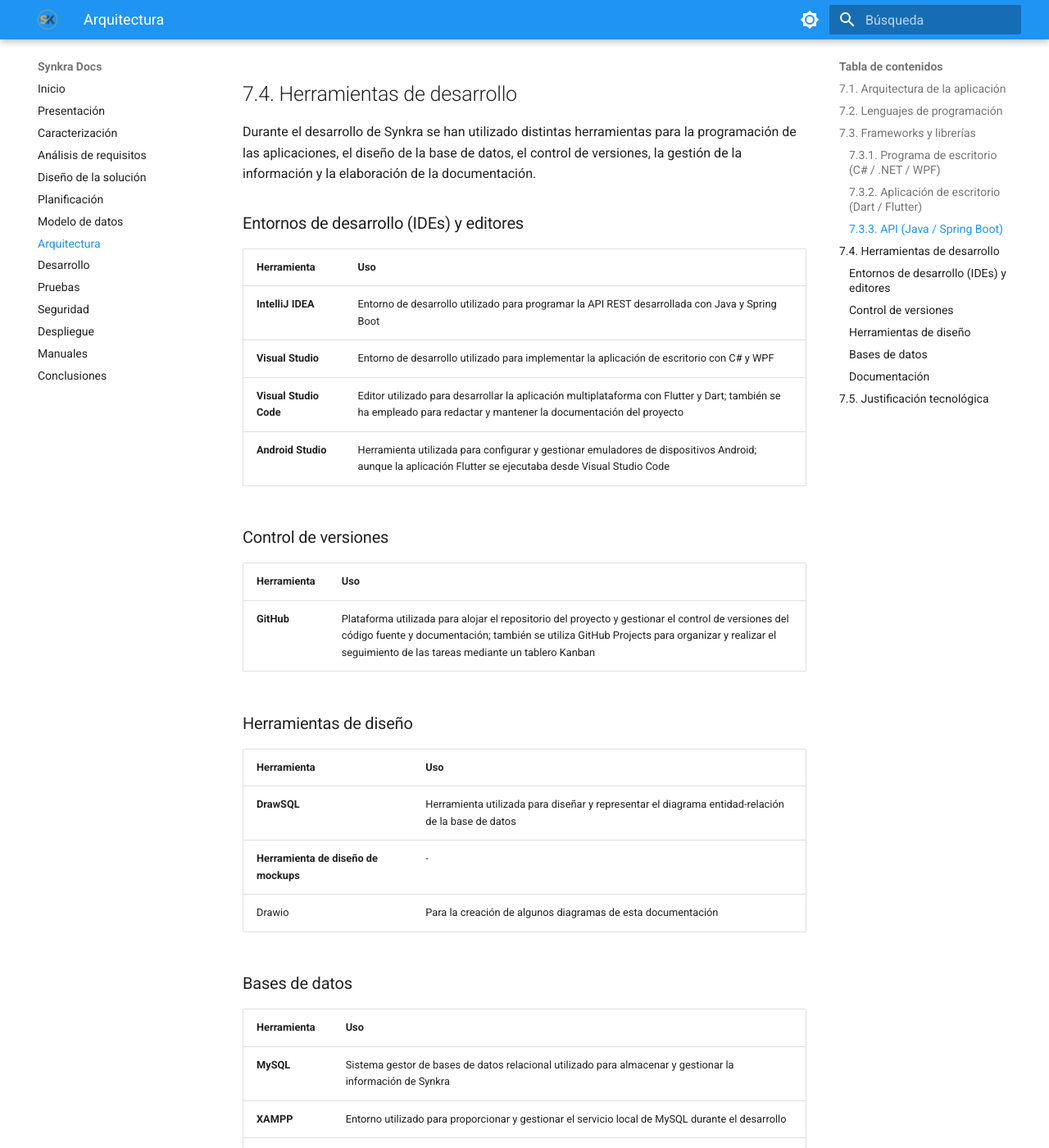
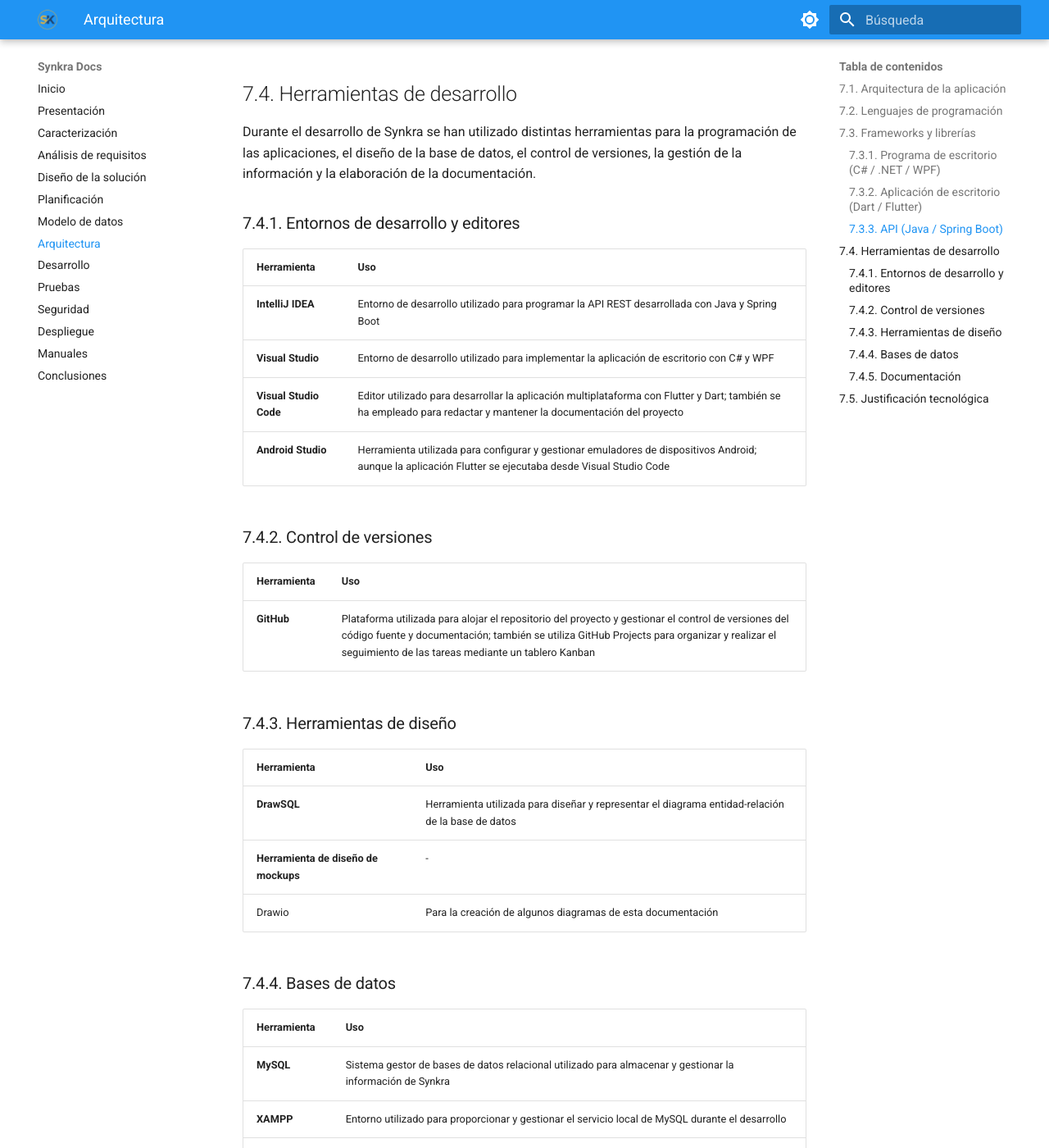
Before and after one commit to ian-ani/synkra-docs, an MkDocs documentation site: the page built from docs/07-arquitectura.md, in a window 1280 px wide and 1400 px high, scrolled down 4856 px. Shown: the whole window at 82% size. Built offline with MkDocs 1.6.1 and Material for MkDocs 9.7.7, drawn with Linux system fonts in a browser that asks for light colours; some of the changed text lies outside the part shown.

Commit message:
Añadir números a subapartados

```diff
--- a/docs/04-diseno.md
+++ b/docs/04-diseno.md
@@ -13,7 +13,7 @@ La solución propuesta estará formada por dos partes principales:
 La interfaz deberá facilitar el uso de las funcionalidades principales según el perfil de cada usuario.
 El diseño de las interfaces puede verse sujeto a cambios y no reflejar el aspecto de las pantallas definitivas.
 
-### Diseño de la interfaz de escritorio:
+### 4.2.1. Diseño de la interfaz de escritorio
 
 ![Interfaz de escritorio para inicio de sesión](assets/escritorio/escritorio_login.png)
 
@@ -23,7 +23,7 @@ El diseño de las interfaces puede verse sujeto a cambios y no reflejar el aspec
 
 ![Interfaz de escritorio para la solicitud del día moscoso](assets/escritorio/escritorio_solicitud.png)
 
-### Diseño de la interfaz móvil y web:
+### 4.2.2. Diseño de la interfaz móvil y web
 
 ![Interfaz móvil](assets/movil/app1.png)
 
@@ -43,7 +43,7 @@ Se incorporarán los diagramas necesarios para representar el funcionamiento de
 
 Se documentarán los principales procesos de la aplicación:
 
-### Solicitud de un día moscoso
+### 4.4.1. Solicitud de un día moscoso
 
 1. El profesor accede a la aplicación.
 2. Consulta los días disponibles.
@@ -51,7 +51,7 @@ Se documentarán los principales procesos de la aplicación:
 4. Realiza la solicitud.
 5. Consulta posteriormente el estado de la solicitud.
 
-### Gestión de solicitudes
+### 4.4.2. Gestión de solicitudes
 
 1. El equipo directivo accede al programa de gestión.
 2. Consulta las solicitudes recibidas.
@@ -59,7 +59,7 @@ Se documentarán los principales procesos de la aplicación:
 4. Aprueba o rechaza la solicitud.
 5. En caso de rechazo, indica el motivo correspondiente.
 
-### Importación de calendarios
+### 4.4.3. Importación de calendarios
 
 1. El gestor o el equipo directivo accede a las funciones de gestión.
 2. Selecciona el calendario escolar que desea importar o hace el bloqueo de rangos correspondiente.
--- a/docs/06-modelo_datos.md
+++ b/docs/06-modelo_datos.md
@@ -86,7 +86,7 @@ Se documentará la estructura de las tablas de la base de datos, indicando para
 - Clave primaria y claves ajenas, cuando corresponda.
 - Restricciones aplicables.
 
-### Tabla `bloqueo_calendario`
+### 6.3.1. Tabla `bloqueo_calendario`
 
 | Campo | Tipo | PK/FK | Restricciones | Descripción |
 |-------|------|-------|---------------|-------------|
@@ -95,7 +95,7 @@ Se documentará la estructura de las tablas de la base de datos, indicando para
 | `comentario` | `VARCHAR(255)` | - | Tamaño máximo de 255 caracteres | Comentario o razón del día bloqueado |
 | `tipo` | `ENUM` | - | - | Categoría del bloqueo (festivo, vacaciones, etc.). |
 
-### Tabla `grupo_alumnado`
+### 6.3.2. Tabla `grupo_alumnado`
 
 | Campo | Tipo | PK/FK | Restricciones | Descripción |
 |-------|------|-------|---------------|-------------|
@@ -103,7 +103,7 @@ Se documentará la estructura de las tablas de la base de datos, indicando para
 | `id_profesor` | `INT` | FK | - | Identificador único del profesor |
 | `nombre_grupo` | `VARCHAR(255)` | - | - | Nombre del grupo |
 
-### Tabla `profesores`
+### 6.3.3. Tabla `profesores`
 
 | Campo | Tipo | PK/FK | Restricciones | Descripción |
 |-------|------|-------|---------------|-------------|
@@ -123,7 +123,7 @@ Se documentará la estructura de las tablas de la base de datos, indicando para
 | `departamento` | `VARCHAR(255)` | - | - | Departamento al que pertenece el profesor |
 | `grupoAlumnado_cod_grupo` | `INT(11)` | FK | - | Código de grupo referenciando a `grupo_alumnado` |
 
-### Tabla `horarios`
+### 6.3.4. Tabla `horarios`
 
 | Campo | Tipo | PK/FK | Restricciones | Descripción |
 |-------|------|-------|---------------|-------------|
@@ -136,7 +136,7 @@ Se documentará la estructura de las tablas de la base de datos, indicando para
 | `grupoAlumnado_cod_grupo` | `INT(11)` | FK | - | Código de grupo referenciando a `grupo_alumnado` |
 | `profesor_id` | `INT(11)` | FK | - | Identificador del profesor |
 
-### Tabla `solicitudes`
+### 6.3.5. Tabla `solicitudes`
 
 **Pendiente de completar.**
 
--- a/docs/07-arquitectura.md
+++ b/docs/07-arquitectura.md
@@ -96,7 +96,7 @@ A continuación, se detallan las principales dependencias utilizadas en el desar
 
 Durante el desarrollo de Synkra se han utilizado distintas herramientas para la programación de las aplicaciones, el diseño de la base de datos, el control de versiones, la gestión de la información y la elaboración de la documentación.
 
-### Entornos de desarrollo (IDEs) y editores
+### 7.4.1. Entornos de desarrollo y editores
 
 | Herramienta | Uso |
 |-------------|-----|
@@ -105,13 +105,13 @@ Durante el desarrollo de Synkra se han utilizado distintas herramientas para la
 | **Visual Studio Code** | Editor utilizado para desarrollar la aplicación multiplataforma con Flutter y Dart; también se ha empleado para redactar y mantener la documentación del proyecto |
 | **Android Studio** | Herramienta utilizada para configurar y gestionar emuladores de dispositivos Android; aunque la aplicación Flutter se ejecutaba desde Visual Studio Code |
 
-### Control de versiones
+### 7.4.2. Control de versiones
 
 | Herramienta | Uso |
 |-------------|-----|
 | **GitHub** | Plataforma utilizada para alojar el repositorio del proyecto y gestionar el control de versiones del código fuente y documentación; también se utiliza GitHub Projects para organizar y realizar el seguimiento de las tareas mediante un tablero Kanban |
 
-### Herramientas de diseño
+### 7.4.3. Herramientas de diseño
 
 | Herramienta | Uso |
 |-------------|-----|
@@ -119,7 +119,7 @@ Durante el desarrollo de Synkra se han utilizado distintas herramientas para la
 | **Herramienta de diseño de mockups** | - |
 | Drawio | Para la creación de algunos diagramas de esta documentación |
 
-### Bases de datos
+### 7.4.4. Bases de datos
 
 | Herramienta | Uso |
 |-------------|-----|
@@ -127,7 +127,7 @@ Durante el desarrollo de Synkra se han utilizado distintas herramientas para la
 | **XAMPP** | Entorno utilizado para proporcionar y gestionar el servicio local de MySQL durante el desarrollo |
 | **phpMyAdmin** | Herramienta utilizada para administrar la base de datos MySQL mediante una interfaz web |
 
-### Documentación
+### 7.4.5. Documentación
 
 | Herramienta | Uso |
 |-------------|-----|
--- a/docs/10-seguridad.md
+++ b/docs/10-seguridad.md
@@ -22,7 +22,7 @@ La **administración de cuentas** y el **control de acceso** se basan en un mode
 
 - **Director:** Rol con **control total** sobre la plataforma. Posee de forma heredada todos los permisos del profesor y del gestor, además de la capacidad exclusiva para **gestionar operaciones avanzadas** sobre sesiones, grupos, profesorado y calendarios.
 
-### Seguridad de credenciales
+### 10.2.1. Seguridad de credenciales
 
 Para garantizar la integridad y confidencialidad de las cuentas, las contraseñas nunca se almacenan en texto plano. En su lugar, se cifran mediante el algoritmo **BCrypt**, que combina el hash resultante con un *salt* aleatorio único por cada clave. Este mecanismo protege los datos frente a ataques por fuerza bruta y el uso de tablas arcoíris (*rainbow tables*).
 
```
